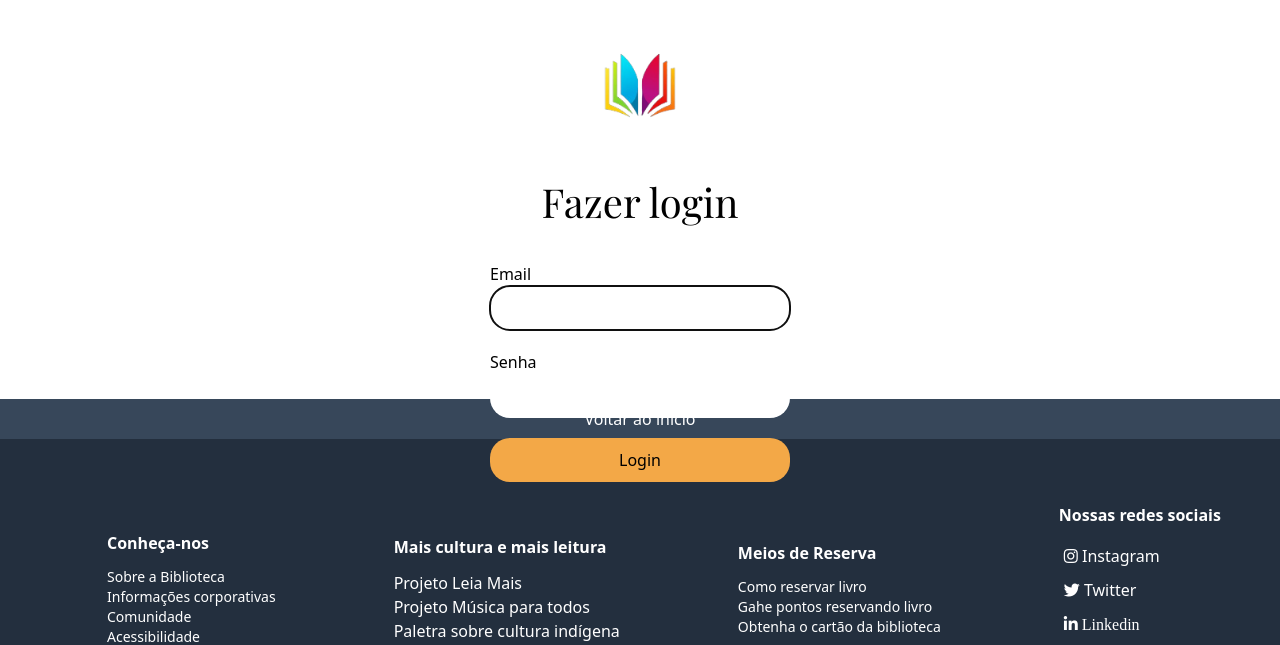
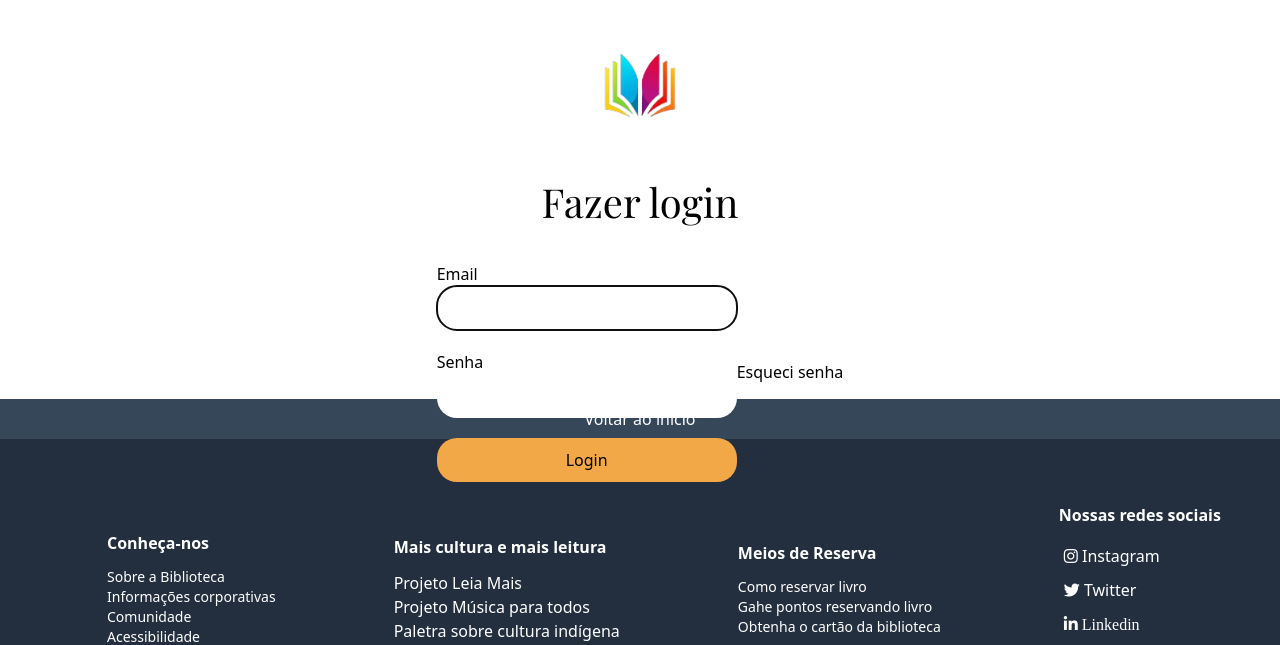
Before and after one commit to ericsanto/biblioteca_django, a Django app: page /user/login/ in a window 1280 px wide. Shown: the part 141-786 px from the top of the page. Run offline with Django 5.2, Linux system fonts and the light colour scheme; some libraries are stand-ins or nearby versions; some web fonts are replaced.

Commit message:
Fazendo alterações visuais

```diff
--- a/user/templates/login.html
+++ b/user/templates/login.html
@@ -31,6 +31,7 @@
 
         <button type="submit" class="btn-login">Login</button>
       </form>
+      <a href="{% url 'reset_password' %}">Esqueci senha</a>
     </div>
   </section>
   {% endblock %}
```
